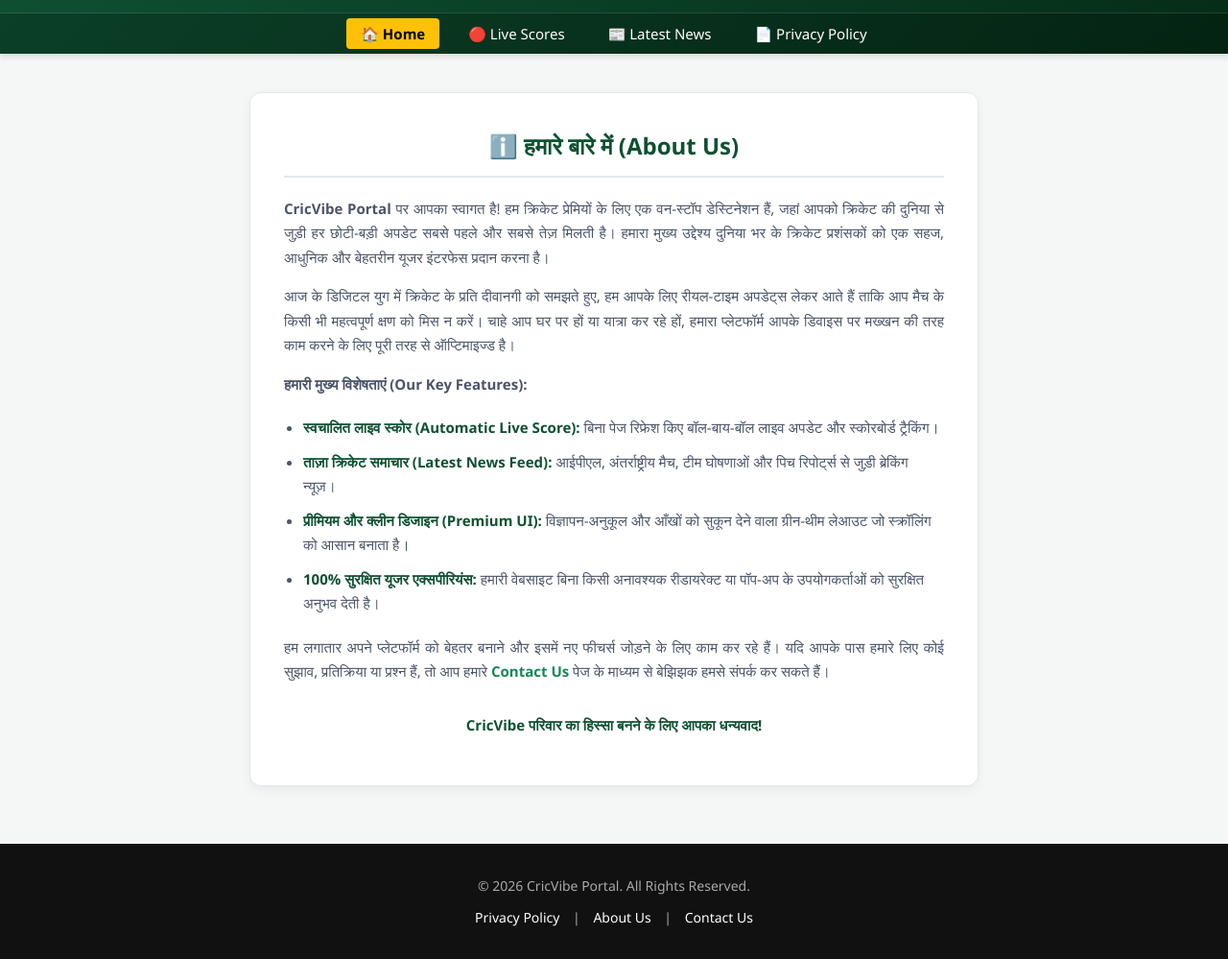
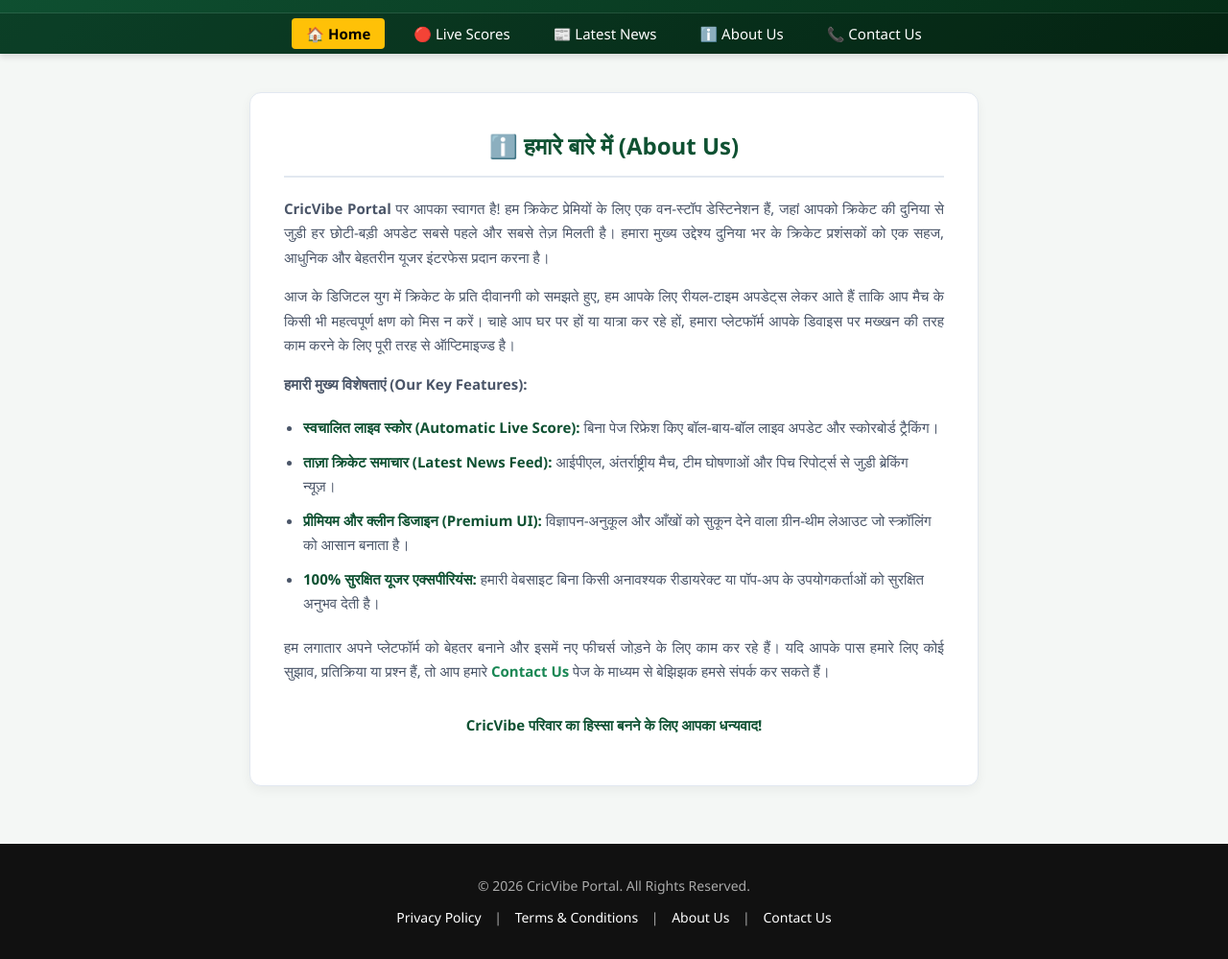
Before and after one commit to vdhiraj3/CricVibe, a plain HTML site: page about.html in a window 1280 px wide. Shown: the part 53-1052 px from the top of the page at 96% size. Drawn offline with Linux system fonts and the light colour scheme.

Commit message:
Update about.html

```diff
--- a/about.html
+++ b/about.html
@@ -44,11 +44,13 @@
     <div class="header-main">
         <div class="navbar-brand">👑 CricVibe Portal</div>
         <ul class="menu-bar">
-            <li><a href="/" class="home-btn">🏠 Home</a></li>
-            <li><a href="/">🔴 Live Scores</a></li>
-            <li><a href="/#news-section">📰 Latest News</a></li>
-            <li><a href="/p/privacy-policy.html">📄 Privacy Policy</a></li>
+    <li><a href="index.html" class="home-btn">🏠 Home</a></li>
+    <li><a href="index.html">🔴 Live Scores</a></li>
+    <li><a href="#news-section">📰 Latest News</a></li>
+    <li><a href="about.html">ℹ️ About Us</a></li>
+    <li><a href="contact.html">📞 Contact Us</a></li>
 </ul>
+
     </div>
 
     <!-- About Content Section -->
@@ -78,11 +80,11 @@
   <div class="footer">
     <p>&copy; 2026 CricVibe Portal. All Rights Reserved.</p>
     <p style="margin-top:10px;">
-            <a href="/p/privacy-policy.html">Privacy Policy</a> |
-            <a href="/p/about-us.html">About Us</a> |
-            <a href="/p/contact-us.html">Contact Us</a>
+        <a href="privacy.html">Privacy Policy</a> |
+        <a href="terms.html">Terms & Conditions</a> |
+        <a href="about.html">About Us</a> |
+        <a href="contact.html">Contact Us</a>
     </p>
 </div>
-
 </body>
 </html>
```
Lines whose indentation alone changed are shown as unchanged.
